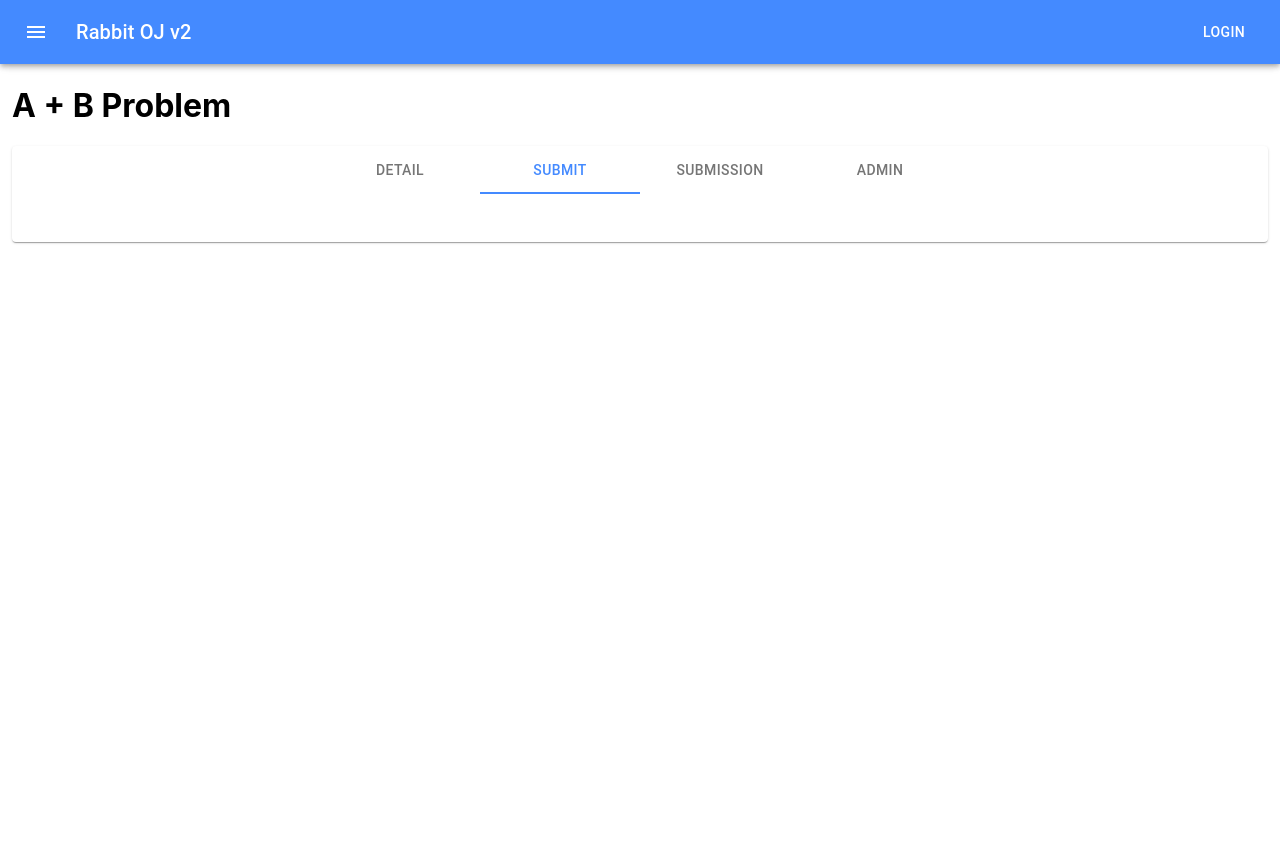
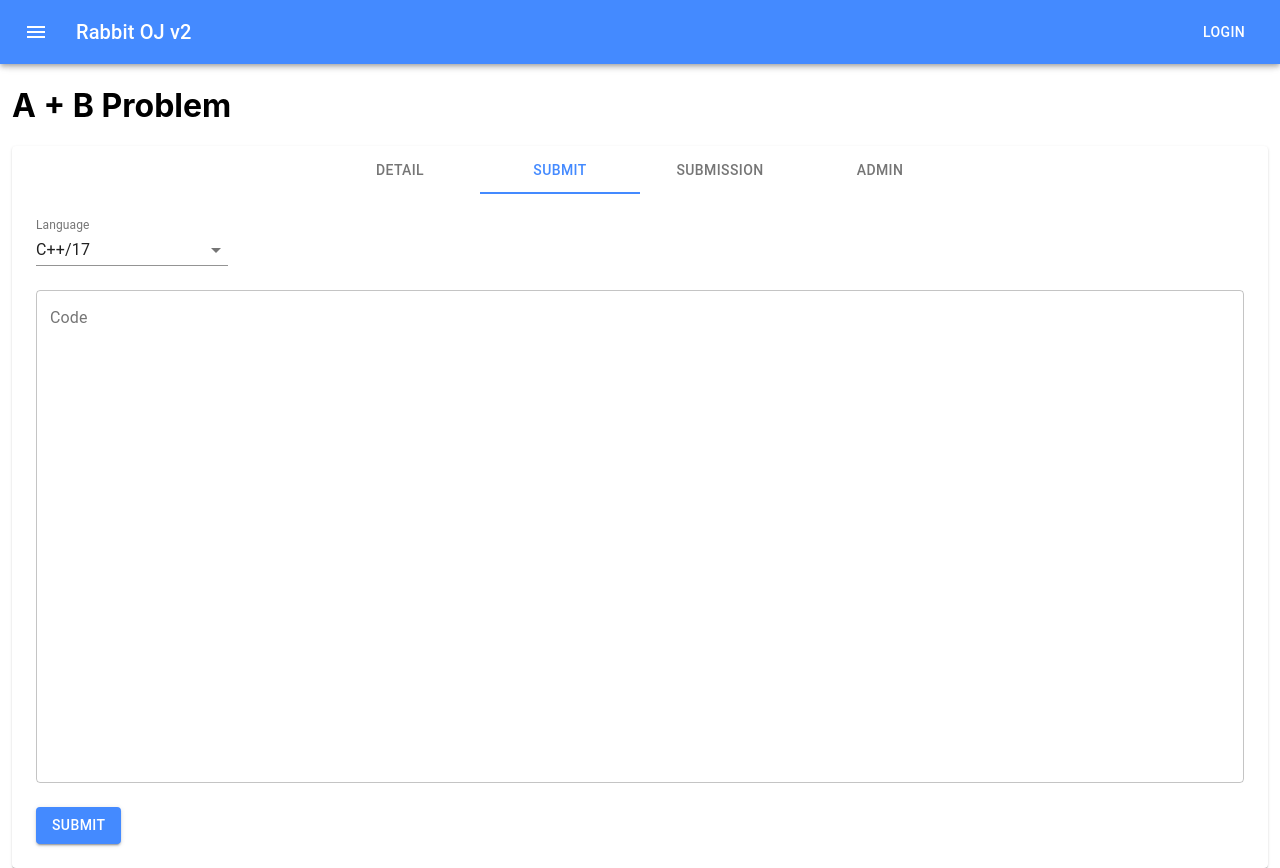
Before and after one commit to Rabbit-OJ/Rabbit-OJ-Dashboard-v2, a React (Create React App) app: page /detail/1 in a window 1280 px wide. Both pictures are taken after a click on the tab "SUBMIT". Before the commit the page ends 800 px from the top, so only its background shows below. Built offline with nearby package versions, Linux system fonts and the light colour scheme.

Commit message:
feat: submit

```diff
--- /dev/null
+++ b/src/components/Submit/index.tsx
@@ -0,0 +1,84 @@
+import React, { useState } from "react";
+
+import { createStyles, makeStyles } from "@material-ui/core/styles";
+import { QuestionDetail } from "../../model/question-detail";
+import { LanguageResponse } from "../../model/language";
+import {
+  FormControl,
+  InputLabel,
+  Select,
+  MenuItem,
+  TextField,
+  Button,
+} from "@material-ui/core";
+
+interface IProps {
+  question: QuestionDetail;
+}
+
+const DEFAULT_LANGUAGE: LanguageResponse = [
+  { name: "C++/17", value: "cpp17" },
+  { name: "C++/20", value: "cpp20" },
+];
+
+const useStyles = makeStyles(() =>
+  createStyles({
+    submitContainer: {
+      display: "flex",
+      width: "100%",
+      flexFlow: "row wrap",
+    },
+    codeSubmit: {
+      width: "100%",
+      margin: "24px 0",
+    },
+    selectContainter: {
+      minWidth: "192px"
+    }
+  })
+);
+
+const SubmitComponent = ({ question }: IProps) => {
+  const classes = useStyles();
+  const [language, setLanguage] = useState(DEFAULT_LANGUAGE[0].value);
+
+  const handleSubmit = () => {};
+  const handleLanguageChange = (
+    event: React.ChangeEvent<{ value: unknown }>
+  ) => {
+    const { value } = event.target;
+    setLanguage(value as string);
+  };
+
+  return (
+    <div className={classes.submitContainer}>
+      <FormControl>
+        <InputLabel>Language</InputLabel>
+        <Select value={language} onChange={handleLanguageChange} className={classes.selectContainter}>
+          {DEFAULT_LANGUAGE.map((item, idx) => (
+            <MenuItem key={idx} value={item.value}>
+              {item.name}
+            </MenuItem>
+          ))}
+        </Select>
+      </FormControl>
+      <TextField
+        label="Code"
+        variant="outlined"
+        className={classes.codeSubmit}
+        multiline
+        rows="24"
+      />
+      <Button
+        id="submit"
+        color="primary"
+        variant="contained"
+        onClick={handleSubmit}
+      >
+        Submit
+      </Button>
+    </div>
+  );
+};
+
+export default SubmitComponent;
--- a/src/views/Detail/Info.tsx
+++ b/src/views/Detail/Info.tsx
@@ -8,6 +8,7 @@ import DescriptionComponent from "../../components/Description";
 
 import { createStyles, makeStyles } from "@material-ui/core/styles";
 import { QuestionDetail } from "../../model/question-detail";
+import SubmitComponent from "../../components/Submit";
 
 const DEFAULT_QUESTION: QuestionDetail = {
   tid: 1,
@@ -61,6 +62,7 @@ const DetailInfo = () => {
         </Tabs>
         <div className={classes.bodyContainer}>
           {tabIndex === 0 && <DescriptionComponent question={question} />}
+          {tabIndex === 1 && <SubmitComponent question={question} />}
         </div>
       </Paper>
     </>
```
